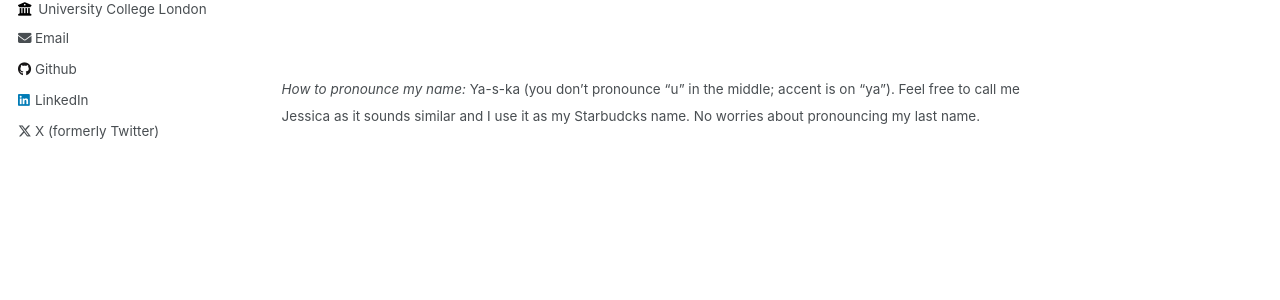
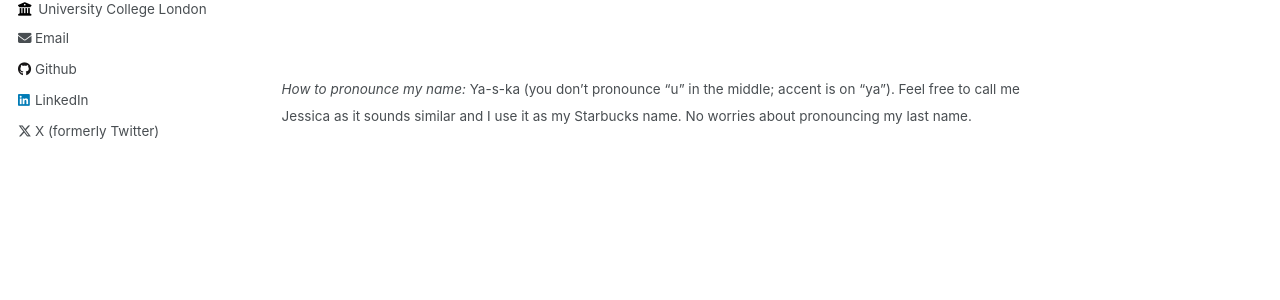
Before and after one commit to yaskatat/yaskatat.github.io, a Jekyll site: the page built from _pages/about.md, in a window 1280 px wide and 1035 px high. Shown: the part 462-762 px from the top of the window. Built offline with Jekyll 4.4.1, drawn with Linux system fonts in a browser that asks for light colours.

Commit message:
Update about.md

```diff
--- a/_pages/about.md
+++ b/_pages/about.md
@@ -28,6 +28,6 @@ My research interest is in development, labour, and environment economics.
 
 <br />
 
-<small>*How to pronounce my name:* Ya-s-ka (you don't pronounce "u" in the middle; accent is on "ya"). Feel free to call me Jessica as it sounds similar and I use it as my Starbudcks name. No worries about pronouncing my last name. </small>
+<small>*How to pronounce my name:* Ya-s-ka (you don't pronounce "u" in the middle; accent is on "ya"). Feel free to call me Jessica as it sounds similar and I use it as my Starbucks name. No worries about pronouncing my last name. </small>
 
 <br />
```
